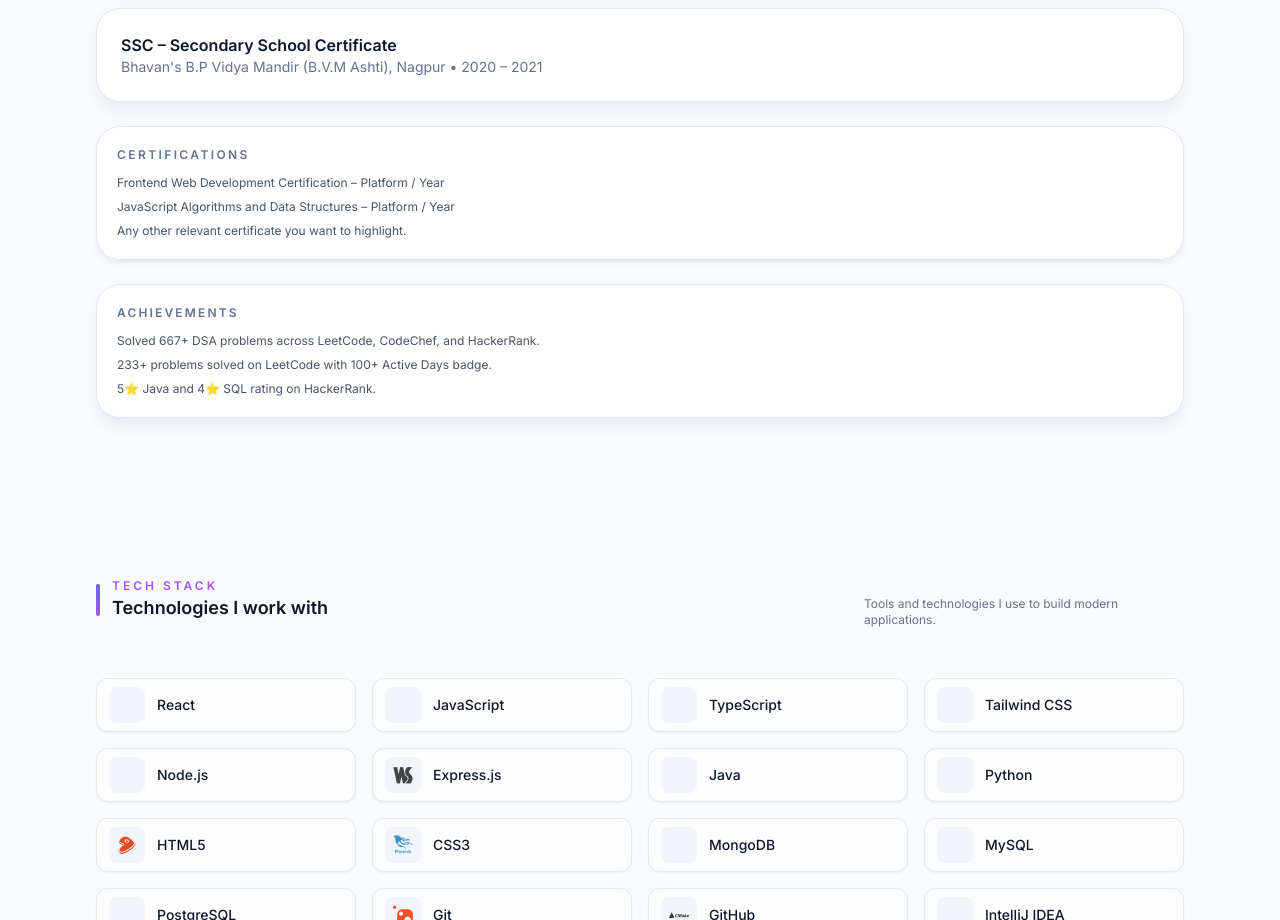
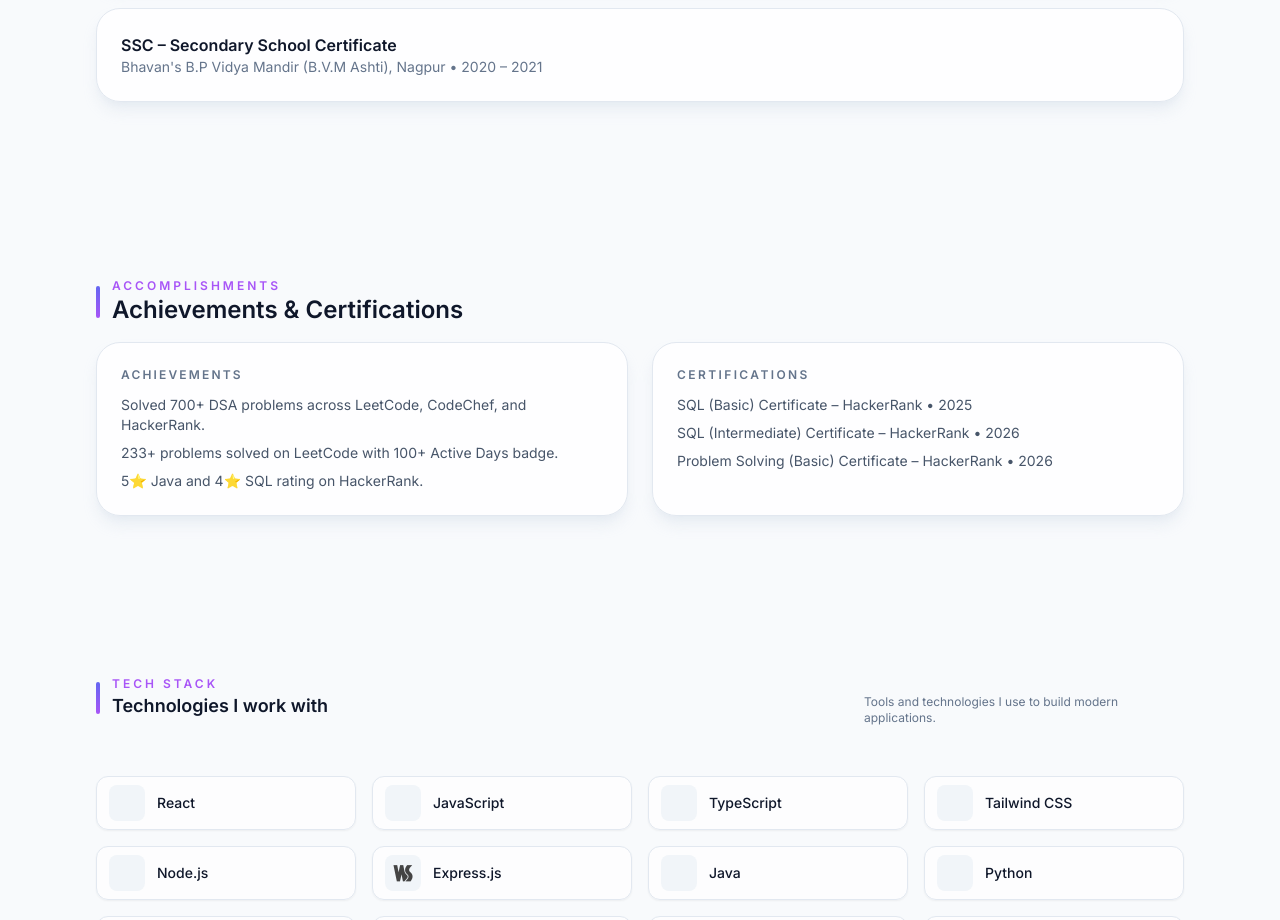
Before and after one commit to Anyaporwal/Portfolio, a React (Vite) app: page / in a window 1280 px wide. Shown: the part 1880-2800 px from the top of the page. Built offline with nearby package versions, Linux system fonts and the light colour scheme.

Commit message:
Add Accomplishments

```diff
--- a/src/App.jsx
+++ b/src/App.jsx
@@ -10,6 +10,7 @@
 import { ScrollToTop } from './components/ScrollToTop';
 import { useTheme } from './hooks/useTheme';
 import { Education } from './components/Education';   // Separate Education component
+import {Accomplishments} from './components/Accomplishments';
 
 function App() {
   const { theme, toggleTheme } = useTheme();
@@ -62,8 +63,8 @@
         <main className="space-y-4 pt-4">
           <Hero />
           <About />
-                    <Education />  {/* Education Section */}
-
+          <Education />
+          <Accomplishments />
           <TechStack />
           <CodingProfiles />
           <Projects />
--- /dev/null
+++ b/src/components/Accomplishments.jsx
@@ -0,0 +1,56 @@
+import { useScrollReveal } from '../hooks/useScrollReveal';
+
+export function Accomplishments() {
+  const { ref, isVisible } = useScrollReveal();
+
+  return (
+    <section
+      id="accomplishments"
+      ref={ref}
+      className="relative mx-auto max-w-6xl px-4 py-20 sm:px-6 lg:px-8"
+    >
+      <div className={`reveal ${isVisible ? 'reveal-visible' : ''}`}>
+        {/* Heading */}
+        <div className="mb-4 flex items-center gap-3">
+          <div className="h-8 w-1 rounded-full bg-gradient-to-b from-accent to-accent-soft" />
+          <div>
+            <p className="text-xs font-semibold uppercase tracking-[0.25em] text-accent-soft">
+              Accomplishments
+            </p>
+            <h2 className="text-xl font-semibold text-slate-900 dark:text-slate-50 sm:text-2xl">
+              Achievements & Certifications
+            </h2>
+          </div>
+        </div>
+
+        {/* Achievements & Certifications Cards */}
+        <div className="grid gap-6 sm:grid-cols-2">
+
+          {/* Achievements */}
+          <div className="rounded-3xl border border-slate-200 bg-white/90 p-6 shadow-lg shadow-slate-200/80 dark:border-slate-800 dark:bg-slate-900/70 dark:shadow-slate-950/70">
+            <p className="text-xs font-semibold uppercase tracking-[0.18em] text-slate-500 dark:text-slate-400">
+              Achievements
+            </p>
+            <ul className="mt-3 space-y-2 text-sm text-slate-600 dark:text-slate-300">
+              <li>Solved 700+ DSA problems across LeetCode, CodeChef, and HackerRank.</li>
+              <li>233+ problems solved on LeetCode with 100+ Active Days badge.</li>
+              <li>5⭐ Java and 4⭐ SQL rating on HackerRank.</li>
+            </ul>
+          </div>
+          {/* Certifications */}
+          <div className="rounded-3xl border border-slate-200 bg-white/90 p-6 shadow-lg shadow-slate-200/80 dark:border-slate-800 dark:bg-slate-900/70 dark:shadow-slate-950/70">
+            <p className="text-xs font-semibold uppercase tracking-[0.2em] text-slate-500 dark:text-slate-400">
+              Certifications
+            </p>
+            <ul className="mt-3 space-y-2 text-sm text-slate-600 dark:text-slate-300">
+              <li>SQL (Basic) Certificate – HackerRank • 2025</li>
+              <li>SQL (Intermediate) Certificate – HackerRank • 2026</li>
+              <li>Problem Solving (Basic) Certificate – HackerRank • 2026</li>
+            </ul>
+          </div>
+
+        </div>
+      </div>
+    </section>
+  );
+}
--- a/src/components/Education.jsx
+++ b/src/components/Education.jsx
@@ -58,30 +58,6 @@
             </p>
           </div>
         </div>
-
-        {/* Certifications */}
-        <div className="mt-6 rounded-3xl border border-slate-200 bg-white/90 p-4 shadow-md shadow-slate-200/80 sm:p-5 dark:border-slate-800 dark:bg-slate-950/70 dark:shadow-slate-950/70">
-          <p className="text-xs font-semibold uppercase tracking-[0.2em] text-slate-500 dark:text-slate-400">
-            Certifications
-          </p>
-          <ul className="mt-3 space-y-2 text-xs text-slate-600 dark:text-slate-300">
-            <li>Frontend Web Development Certification – Platform / Year</li>
-            <li>JavaScript Algorithms and Data Structures – Platform / Year</li>
-            <li>Any other relevant certificate you want to highlight.</li>
-          </ul>
-        </div>
-
-        {/* Achievements */}
-        <div className="mt-6 rounded-3xl border border-slate-200 bg-white/90 p-5 shadow-lg shadow-slate-200/80 dark:border-slate-800 dark:bg-slate-900/70 dark:shadow-slate-950/70">
-          <p className="text-xs font-semibold uppercase tracking-[0.18em] text-slate-500 dark:text-slate-400">
-            Achievements
-          </p>
-          <ul className="mt-3 space-y-2 text-xs text-slate-600 dark:text-slate-300">
-            <li>Solved 667+ DSA problems across LeetCode, CodeChef, and HackerRank.</li>
-            <li>233+ problems solved on LeetCode with 100+ Active Days badge.</li>
-            <li>5⭐ Java and 4⭐ SQL rating on HackerRank.</li>
-          </ul>
-        </div>
       </div>
     </section>
   );
--- a/src/components/Navbar.jsx
+++ b/src/components/Navbar.jsx
@@ -6,6 +6,7 @@
   { id: 'hero', label: 'Home' },
   { id: 'about', label: 'About' },
   { id: 'education', label: 'Education' },
+  {id : 'accomplishments' , label :'Accomplishments'},
   { id: 'projects', label: 'Projects' },
   { id: 'contact', label: 'Contact' }
 ];
```
